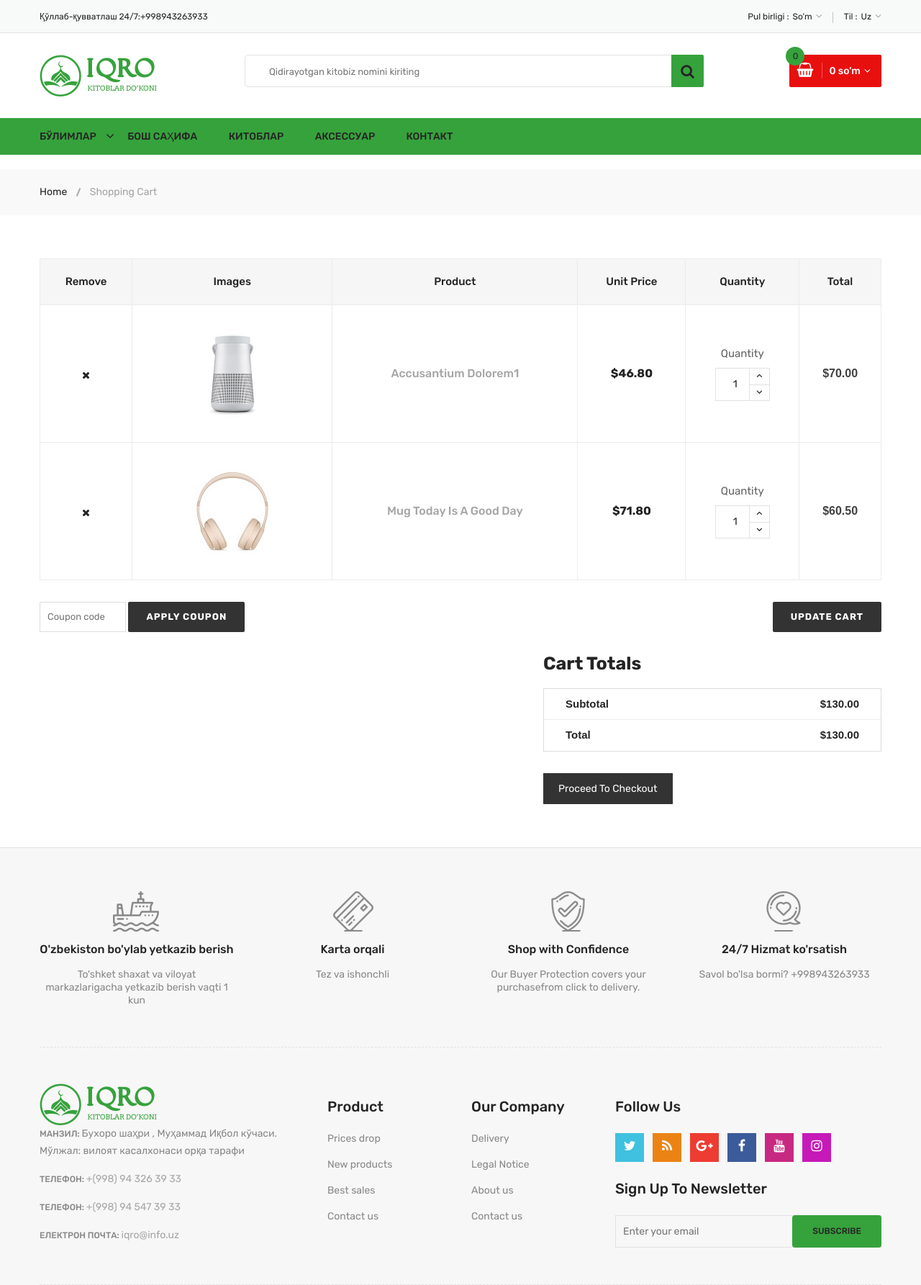
After one commit to Ibrohim9862/iqro-online.uz, a Django app: template templates/shopping-cart.html in a window 1280 px wide. The commit adds this page. Shown: the whole page at 72% size. Run offline with Django 3.2, Linux system fonts and the light colour scheme; the template is opened without the code that fills it, so the values that code supplies are empty; data comes from the database, SQL or seed files in the repository; some libraries are stand-ins or nearby versions.

Commit message:
songi ozgarishlar

```diff
--- a/product/urls.py
+++ b/product/urls.py
@@ -1,10 +1,13 @@
 from django.urls import path
-from .views import CategoryProductListView,ProductDetial ,homeview,serachview
+from .views import CategoryProductListView,ProductDetial ,homeview,serachview,orderview,cantactview
 from . import views
 
 urlpatterns = [
     path("", views.homeview , name="home"),
     path("product/<slug:category_slug>", CategoryProductListView.as_view(), name="catagory_product_list_view"),
     path("product/<slug:category_slug>/<slug:product_slug>", ProductDetial.as_view(), name="product_detail"),
-    path("search", views.serachview, name="serach_view")
+    path("search", views.serachview, name="serach_view"),
+    path("order", views.orderview , name="order_view"),
+    path("kantakt", views.cantactview, name="cantact_view")
+
 ]
--- a/templates/base.html
+++ b/templates/base.html
@@ -609,6 +609,10 @@
 //         })
 // });
     </script>
+
+    {% block sctipt_main %}
+    {% endblock sctipt_main %}
+
 </body>
 
 </html>
--- /dev/null
+++ b/templates/shopping-cart.html
@@ -0,0 +1,99 @@
+{% extends "base.html" %}
+{% block tile %}
+  order
+{% endblock tile %}
+{% block content %}
+            <div class="breadcrumb-area">
+                <div class="container">
+                    <div class="breadcrumb-content">
+                        <ul>
+                            <li><a href="index.html">Home</a></li>
+                            <li class="active">Shopping Cart</li>
+                        </ul>
+                    </div>
+                </div>
+            </div>
+            <!-- Li's Breadcrumb Area End Here -->
+            <!--Shopping Cart Area Strat-->
+            <div class="Shopping-cart-area pt-60 pb-60">
+                <div class="container">
+                    <div class="row">
+                        <div class="col-12">
+                            <form action="#">
+                                <div class="table-content table-responsive">
+                                    <table class="table">
+                                        <thead>
+                                            <tr>
+                                                <th class="li-product-remove">remove</th>
+                                                <th class="li-product-thumbnail">images</th>
+                                                <th class="cart-product-name">Product</th>
+                                                <th class="li-product-price">Unit Price</th>
+                                                <th class="li-product-quantity">Quantity</th>
+                                                <th class="li-product-subtotal">Total</th>
+                                            </tr>
+                                        </thead>
+                                        <tbody>
+                                            <tr>
+                                                <td class="li-product-remove"><a href="#"><i class="fa fa-times"></i></a></td>
+                                                <td class="li-product-thumbnail"><a href="#"><img src="images/product/small-size/5.jpg" alt="Li's Product Image"></a></td>
+                                                <td class="li-product-name"><a href="#">Accusantium dolorem1</a></td>
+                                                <td class="li-product-price"><span class="amount">$46.80</span></td>
+                                                <td class="quantity">
+                                                    <label>Quantity</label>
+                                                    <div class="cart-plus-minus">
+                                                        <input class="cart-plus-minus-box" value="1" type="text">
+                                                        <div class="dec qtybutton"><i class="fa fa-angle-down"></i></div>
+                                                        <div class="inc qtybutton"><i class="fa fa-angle-up"></i></div>
+                                                    </div>
+                                                </td>
+                                                <td class="product-subtotal"><span class="amount">$70.00</span></td>
+                                            </tr>
+                                            <tr>
+                                                <td class="li-product-remove"><a href="#"><i class="fa fa-times"></i></a></td>
+                                                <td class="li-product-thumbnail"><a href="#"><img src="images/product/small-size/6.jpg" alt="Li's Product Image"></a></td>
+                                                <td class="li-product-name"><a href="#">Mug Today is a good day</a></td>
+                                                <td class="li-product-price"><span class="amount">$71.80</span></td>
+                                                <td class="quantity">
+                                                    <label>Quantity</label>
+                                                    <div class="cart-plus-minus">
+                                                        <input class="cart-plus-minus-box" value="1" type="text">
+                                                        <div class="dec qtybutton"><i class="fa fa-angle-down"></i></div>
+                                                        <div class="inc qtybutton"><i class="fa fa-angle-up"></i></div>
+                                                    </div>
+                                                </td>
+                                                <td class="product-subtotal"><span class="amount">$60.50</span></td>
+                                            </tr>
+                                        </tbody>
+                                    </table>
+                                </div>
+                                <div class="row">
+                                    <div class="col-12">
+                                        <div class="coupon-all">
+                                            <div class="coupon">
+                                                <input id="coupon_code" class="input-text" name="coupon_code" value="" placeholder="Coupon code" type="text">
+                                                <input class="button" name="apply_coupon" value="Apply coupon" type="submit">
+                                            </div>
+                                            <div class="coupon2">
+                                                <input class="button" name="update_cart" value="Update cart" type="submit">
+                                            </div>
+                                        </div>
+                                    </div>
+                                </div>
+                                <div class="row">
+                                    <div class="col-md-5 ml-auto">
+                                        <div class="cart-page-total">
+                                            <h2>Cart totals</h2>
+                                            <ul>
+                                                <li>Subtotal <span>$130.00</span></li>
+                                                <li>Total <span>$130.00</span></li>
+                                            </ul>
+                                            <a href="#">Proceed to checkout</a>
+                                        </div>
+                                    </div>
+                                </div>
+                            </form>
+                        </div>
+                    </div>
+                </div>
+            </div>
+{% endblock content %}
```
Also changed, not shown: product/views.py (+8 -0 lines), templates/contact.html (added, +263 -0 lines).
